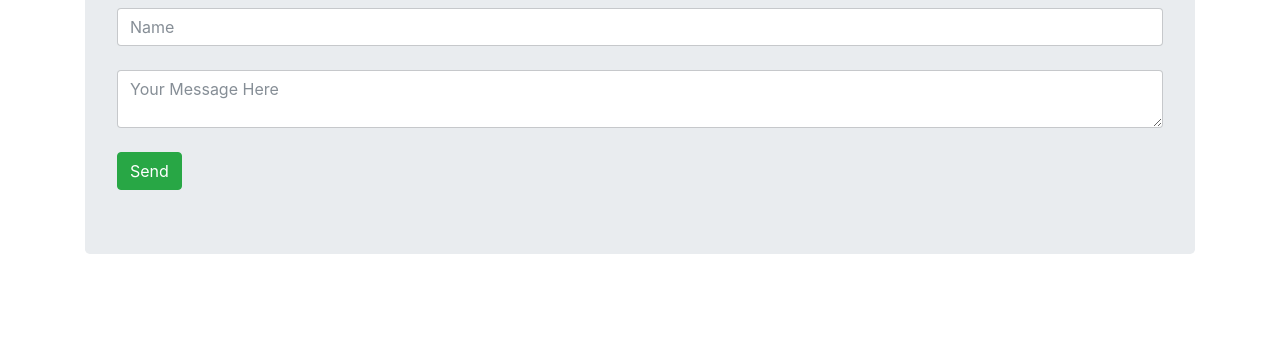
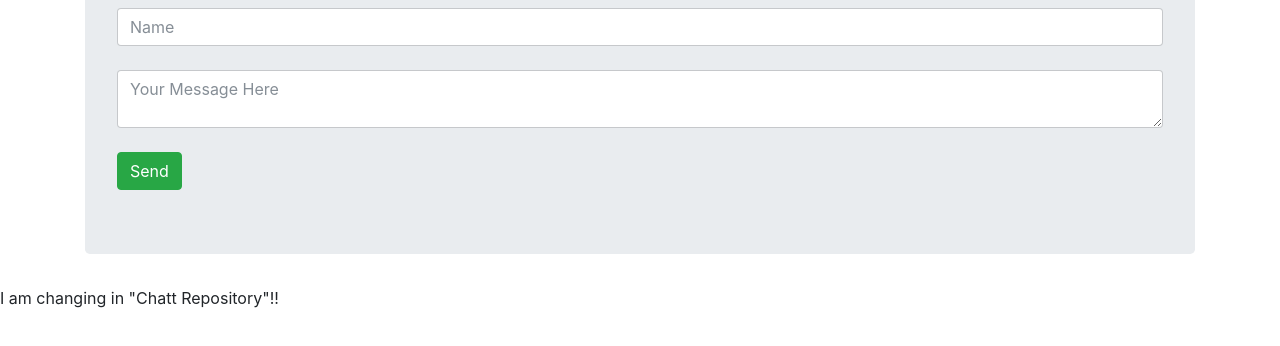
Before and after one commit to arslan956/chatKey, a website: page index.html in a window 1280 px wide. Shown: the part 174-520 px from the top of the page. Drawn offline with nearby package versions, Linux system fonts and the light colour scheme; no server answers.

Commit message:
para changes

```diff
--- a/index.html
+++ b/index.html
@@ -51,4 +51,5 @@
     }
 </script>
 </body>
+<p>I am changing in "Chatt Repository"!!</p>
 </html>
```
